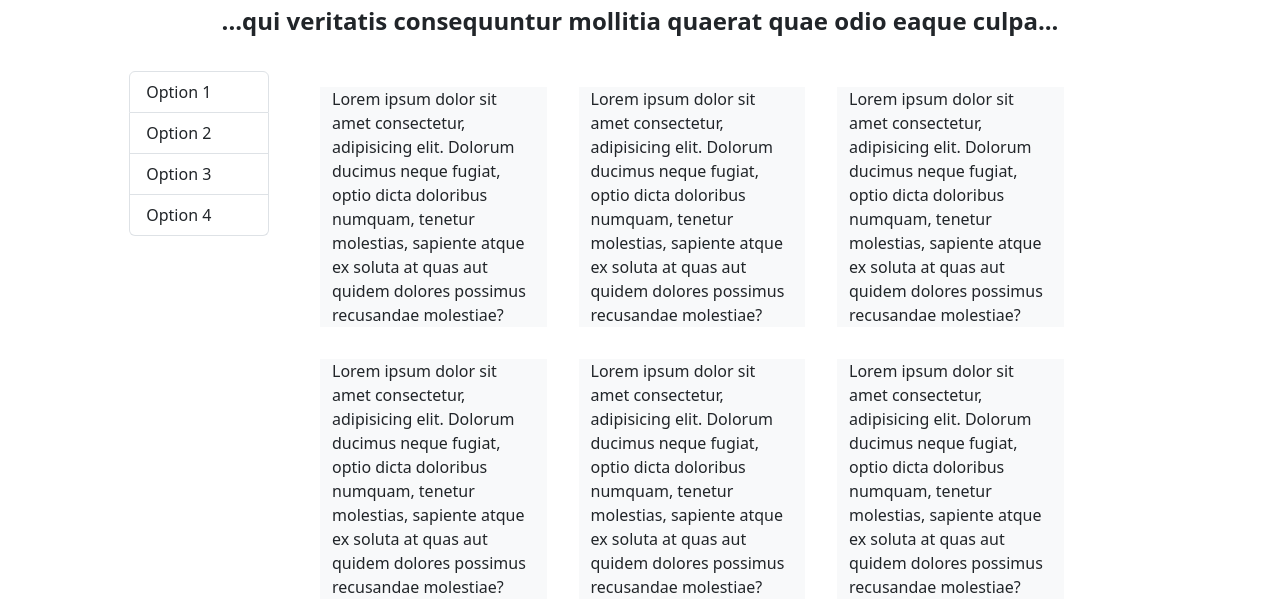
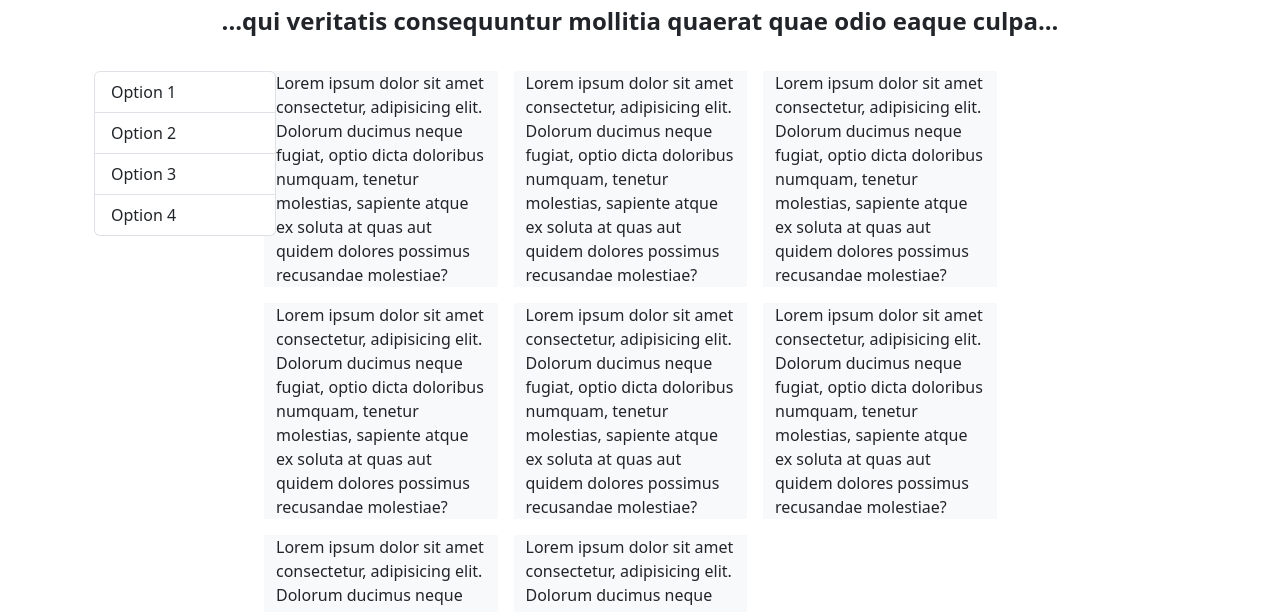
Before and after one commit to ghm7/Actividad-14.1, a plain HTML site: page index.html in a window 1280 px wide. Shown: the part 109-721 px from the top of the page. Drawn offline with Linux system fonts and the light colour scheme.

Commit message:
Finish activity, need to add custom css

```diff
--- /dev/null
+++ b/css/main.css
@@ -0,0 +1,6 @@
+@media (width >= 768px) {
+  .my-fix {
+    width: 480px;
+    padding: 0;
+  }
+}
--- a/index.html
+++ b/index.html
@@ -5,6 +5,7 @@
     <meta name="viewport" content="width=device-width, initial-scale=1.0" />
 
     <link rel="stylesheet" href="/css/bootstrap.min.css" />
+    <link rel="stylesheet" href="/css/main.css" />
     <script defer src="/js/bootstrap.bundle.min.js"></script>
     <script defer src="/js/main.js"></script>
 
@@ -99,16 +100,14 @@
         </div>
       </div>
 
+      <div class="container">
         <div class="d-md-flex container-lg mt-lg-3">
           <div class="row d-md-flex">
             <div class="d-md-flex flex-md-column flex-lg-row">
               <!-- Aside -->
-            <aside
-              class="collapse ms-4 me-4 d-lg-block col-lg-2"
-              id="aside-options"
-            >
+              <aside class="collapse d-lg-block col-lg-2" id="aside-options">
                 <div class="d-flex justify-content-center">
-                <div class="list-group w-75">
+                  <div class="list-group container-fluid my-fix">
                     <a
                       href="#"
                       class="list-group-item list-group-item-action"
@@ -131,51 +130,51 @@
 
               <!-- Paragraphs -->
               <section
-              class="row row-cols-1 row-cols-lg-4 row-cols-md-3 justify-content-md-center justify-content-lg-start"
+                class="row gap-3 row-cols-1 row-cols-lg-4 row-cols-md-3 justify-content-md-center justify-content-lg-start"
               >
-              <div class="col bg-light m-3">
+                <div class="col bg-light">
                   Lorem ipsum dolor sit amet consectetur, adipisicing elit.
                   Dolorum ducimus neque fugiat, optio dicta doloribus numquam,
                   tenetur molestias, sapiente atque ex soluta at quas aut quidem
                   dolores possimus recusandae molestiae?
                 </div>
-              <div class="col bg-light m-3">
+                <div class="col bg-light">
                   Lorem ipsum dolor sit amet consectetur, adipisicing elit.
                   Dolorum ducimus neque fugiat, optio dicta doloribus numquam,
                   tenetur molestias, sapiente atque ex soluta at quas aut quidem
                   dolores possimus recusandae molestiae?
                 </div>
-              <div class="col bg-light m-3">
+                <div class="col bg-light">
                   Lorem ipsum dolor sit amet consectetur, adipisicing elit.
                   Dolorum ducimus neque fugiat, optio dicta doloribus numquam,
                   tenetur molestias, sapiente atque ex soluta at quas aut quidem
                   dolores possimus recusandae molestiae?
                 </div>
-              <div class="col bg-light m-3">
+                <div class="col bg-light">
                   Lorem ipsum dolor sit amet consectetur, adipisicing elit.
                   Dolorum ducimus neque fugiat, optio dicta doloribus numquam,
                   tenetur molestias, sapiente atque ex soluta at quas aut quidem
                   dolores possimus recusandae molestiae?
                 </div>
-              <div class="col bg-light m-3">
+                <div class="col bg-light">
                   Lorem ipsum dolor sit amet consectetur, adipisicing elit.
                   Dolorum ducimus neque fugiat, optio dicta doloribus numquam,
                   tenetur molestias, sapiente atque ex soluta at quas aut quidem
                   dolores possimus recusandae molestiae?
                 </div>
-              <div class="col bg-light m-3">
+                <div class="col bg-light">
                   Lorem ipsum dolor sit amet consectetur, adipisicing elit.
                   Dolorum ducimus neque fugiat, optio dicta doloribus numquam,
                   tenetur molestias, sapiente atque ex soluta at quas aut quidem
                   dolores possimus recusandae molestiae?
                 </div>
-              <div class="col bg-light m-3">
+                <div class="col bg-light">
                   Lorem ipsum dolor sit amet consectetur, adipisicing elit.
                   Dolorum ducimus neque fugiat, optio dicta doloribus numquam,
                   tenetur molestias, sapiente atque ex soluta at quas aut quidem
                   dolores possimus recusandae molestiae?
                 </div>
-              <div class="col bg-light m-3">
+                <div class="col bg-light">
                   Lorem ipsum dolor sit amet consectetur, adipisicing elit.
                   Dolorum ducimus neque fugiat, optio dicta doloribus numquam,
                   tenetur molestias, sapiente atque ex soluta at quas aut quidem
@@ -185,6 +184,7 @@
             </div>
           </div>
         </div>
+      </div>
     </main>
   </body>
 </html>
```
Lines whose indentation alone changed are shown as unchanged.
